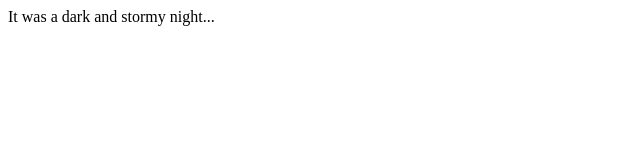
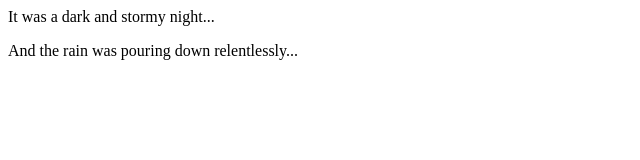
Before and after one commit to Michael2832/firestory, a plain HTML site: page index.html in a window 1280 px wide. Shown: the whole page, without its empty margins (0-640 px from the left). Drawn offline with Linux system fonts and the light colour scheme.

Commit message:
added the second line

```diff
--- a/index.html
+++ b/index.html
@@ -1,5 +1,6 @@
 <html>
   <body>
     <p>It was a dark and stormy night...</p>
+    <p>And the rain was pouring down relentlessly...</p>
   </body>
 </html>
```
